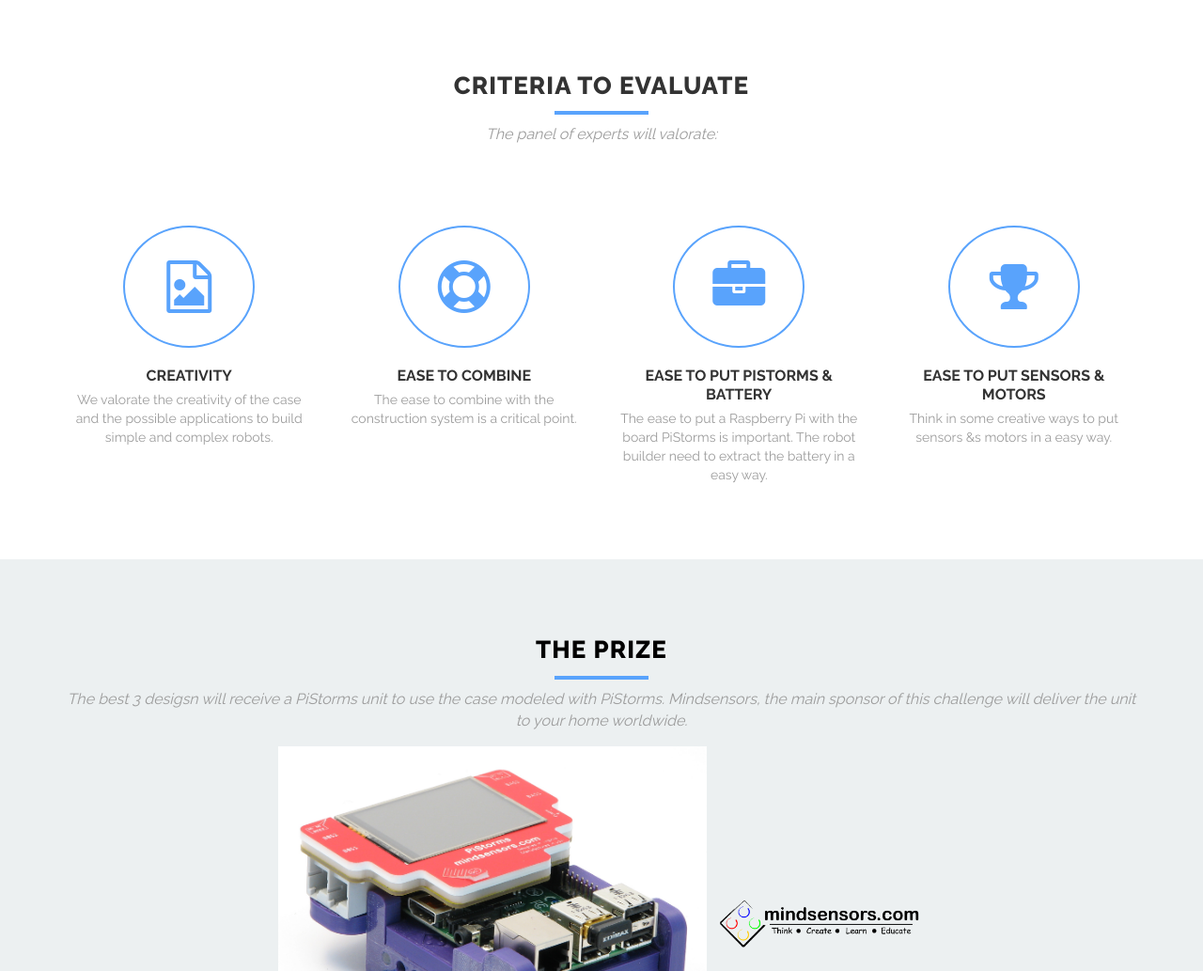
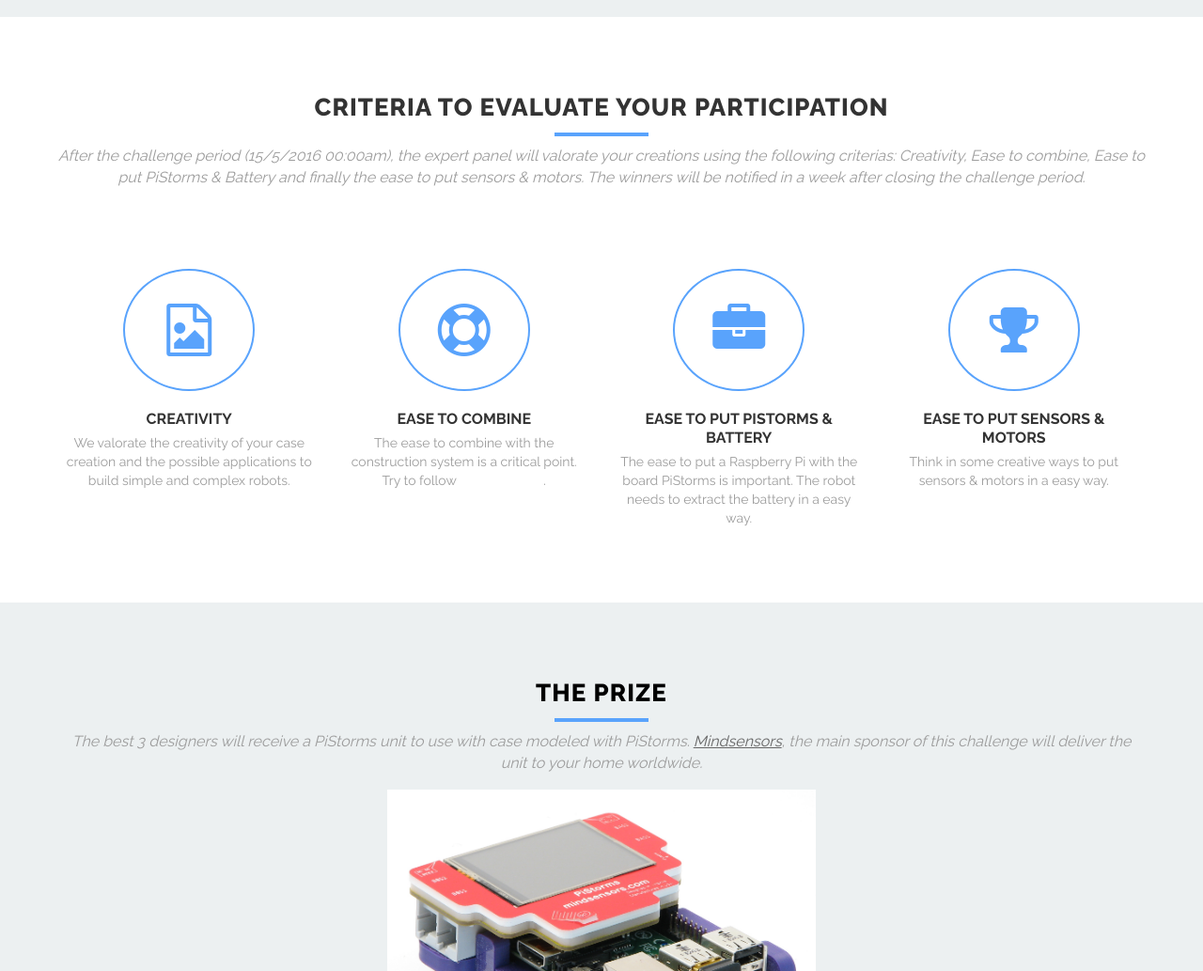
Before and after one commit to mindstormschallenges/challenge1, a website: page index.html in a window 1280 px wide. Shown: the part 1780-2813 px from the top of the page at 94% size. Drawn offline with nearby package versions, Linux system fonts and the light colour scheme.

Commit message:
https://github.com/mindstormschallenges/challenge1/issues/3

```diff
--- a/index.html
+++ b/index.html
@@ -130,7 +130,7 @@
 Using your forked repository, in master branch, create a folder with your github account and paste your cad/ldraw model. Include besides some image with your creation.
                             </p>
                             <p>
-All participants has the opportunity to make pull request with this innovation for the case from <strong>15/3/2016 00:00am</strong> to <strong>15/5/2016 00:00am</strong>
+All participants has the opportunity to make pull request with this innovation for the case from <strong>15/3/2016 00:00am</strong> to <strong>15/5/2016 00:00am</strong>. All models will be licensed with MIT licence.
                             </p>
                         </div>
                     </div>
@@ -149,8 +149,9 @@
                         <div class="row">
                         <!-- About text start -->
                             <div class="section-title">
-                                <h2>Criteria to evaluate</h2>
-                                <p>The panel of experts will valorate:</p>
+                                <h2>Criteria to evaluate your participation</h2>
+                                <p>After the challenge period (15/5/2016 00:00am), the expert panel will valorate your creations using the following criterias: Creativity, Ease to combine, Ease to put PiStorms & Battery and finally the ease to put sensors & motors. The winners will be notified in a week after closing the challenge period.
+                                </p>
                             </div>
                         <!-- About text end -->
                         </div>
@@ -163,7 +164,7 @@
                                         </div>
                                         <h2>CREATIVITY</h2>
                                         <p>
-We valorate the creativity of the case and the possible applications to build simple and complex robots.
+We valorate the creativity of your case creation and the possible applications to build simple and complex robots.
                                         </p>
                                     </div>
                                 </div>
@@ -174,7 +175,7 @@
                                     </div>
                                     <h2>EASE TO COMBINE</h2>
                                     <p>
-The ease to combine with the construction system is a critical point.
+The ease to combine with the construction system is a critical point. Try to follow <a href="https://en.wikipedia.org/wiki/KISS_principle" target="_blank">KISS principle</a>.
                                     </p>
                                 </div>
                             </div>
@@ -185,7 +186,7 @@
                                     </div>
                                     <h2>EASE TO PUT PISTORMS &amp; BATTERY</h2>
                                     <p>
-The ease to put a Raspberry Pi with the board PiStorms is important. The robot builder need to extract the battery in a easy way.
+The ease to put a Raspberry Pi with the board PiStorms is important. The robot needs to extract the battery in a easy way.
                                     </p>
                                 </div>
                             </div>
@@ -196,7 +197,7 @@
                                     </div>
                                     <h2>EASE TO PUT SENSORS &amp; MOTORS</h2>
                                     <p>
-Think in some creative ways to put sensors &amps motors in a easy way.
+Think in some creative ways to put sensors &amp; motors in a easy way.
                                     </p>
                                 </div>
                             </div>
@@ -219,12 +220,11 @@
                         <div class="section-title">
                             <h2>The prize</h2>
 <p>
-The best 3 desigsn will receive a PiStorms unit to use the case modeled with PiStorms. Mindsensors, the main sponsor of this challenge will deliver the unit to your home worldwide.
+The best 3 designers will receive a PiStorms unit to use with case modeled with PiStorms. <a href="http://www.mindsensors.com/" target="_blank">Mindsensors</a>, the main sponsor of this challenge will deliver the unit to your home worldwide.
 </p>
 <a href="http://www.mindsensors.com/content/78-pistorms-lego-interface" target="_blank">
     <img src="./Images/mounted-case-w1000.png" width="40%" />
 </a>
-<a href="http://www.mindsensors.com/" target="_blank"><img src="./Images/mindsensors-logo.png" width="20%" /></a>
                         </div>
                     </div>
                 </div>
```
